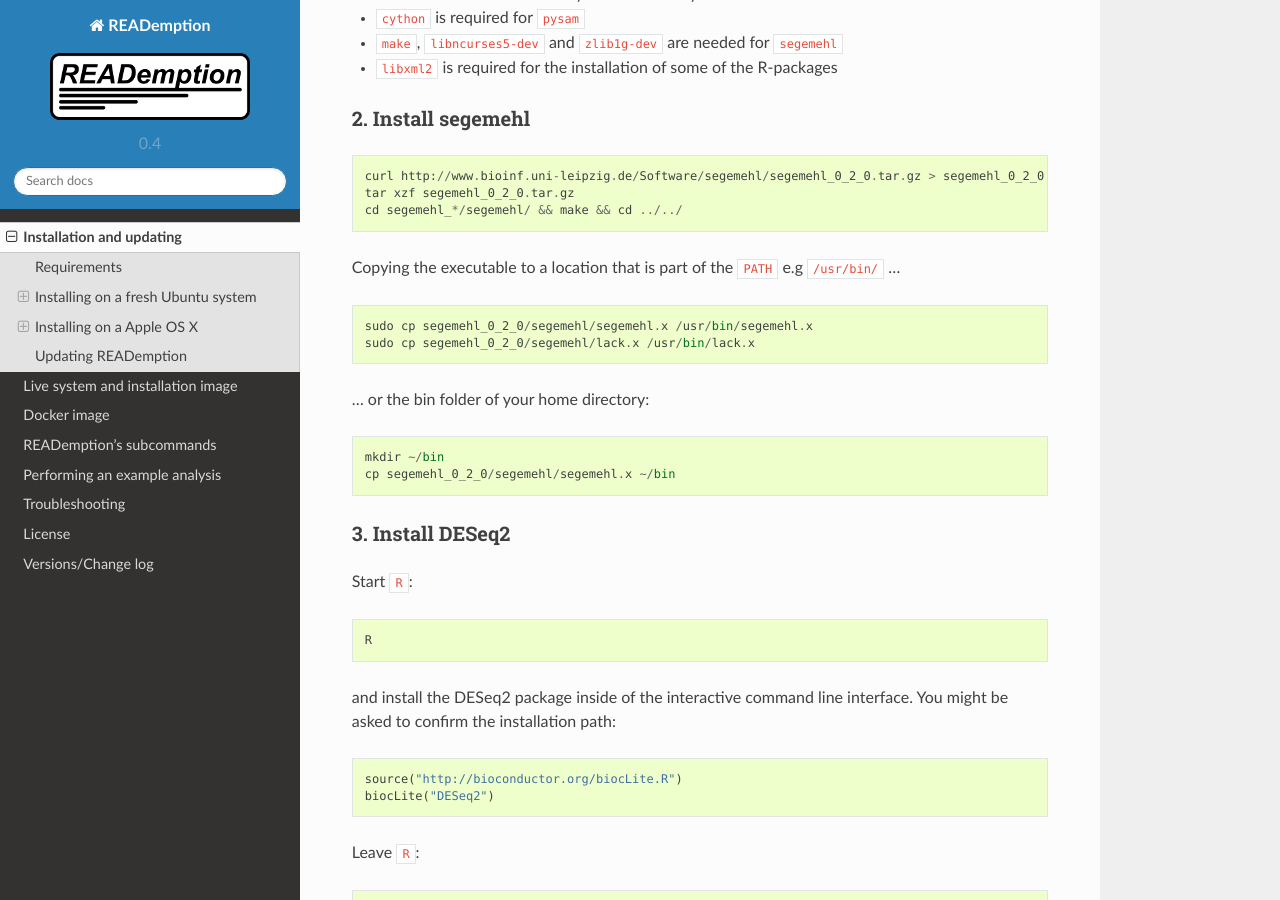
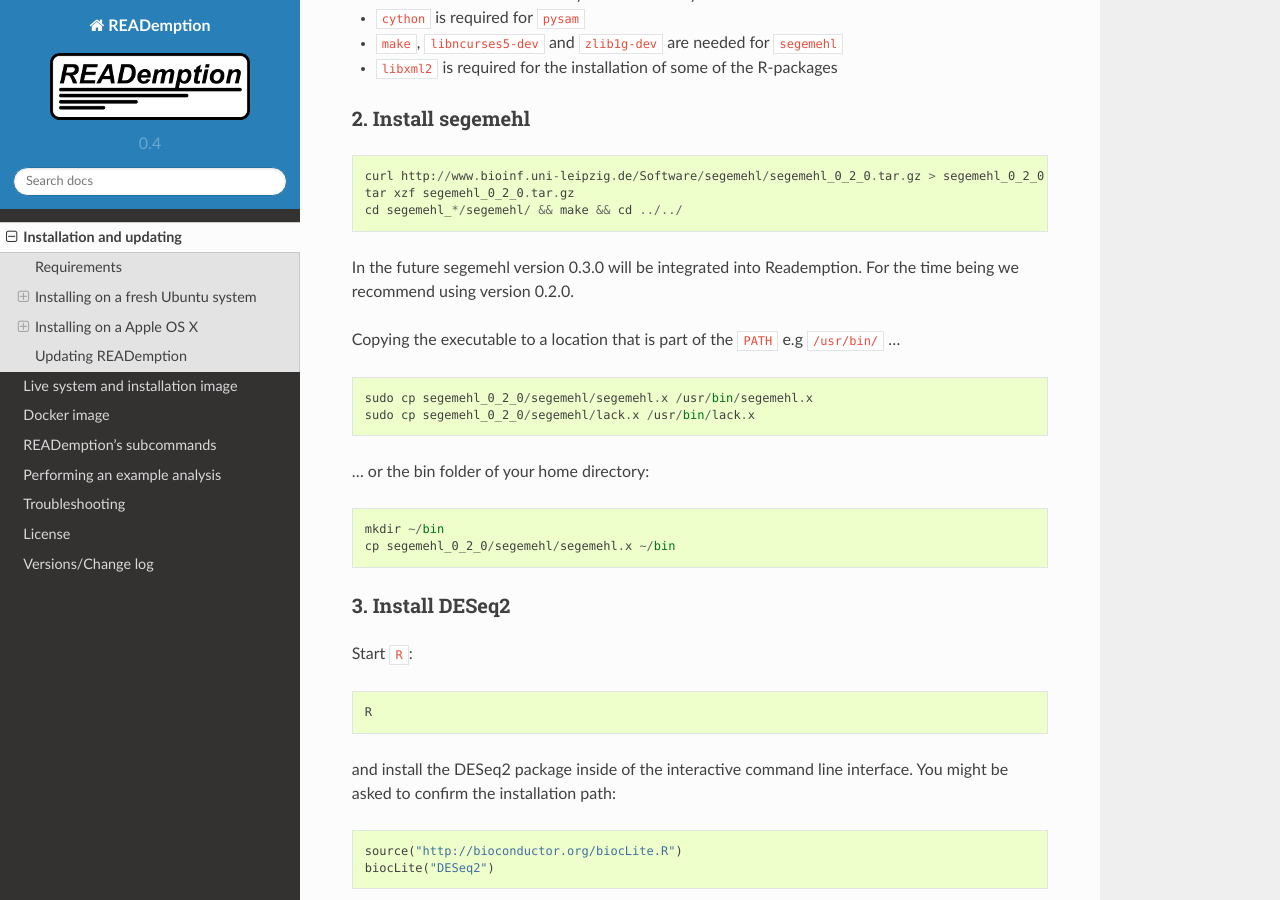
Before and after one commit to foerstner-lab/READemption, a Sphinx documentation site: the page built from docs/source/installation.rst, in a window 1280 px wide and 900 px high, scrolled down 908 px. Built offline with Sphinx 7.4.7 and the Read the Docs theme 2.0.0, drawn with Linux system fonts in a browser that asks for light colours.

Commit message:
Update installation.rst

```diff
--- a/docs/source/installation.rst
+++ b/docs/source/installation.rst
@@ -55,6 +55,8 @@ Some comments:
   curl http://www.bioinf.uni-leipzig.de/Software/segemehl/segemehl_0_2_0.tar.gz > segemehl_0_2_0.tar.gz
   tar xzf segemehl_0_2_0.tar.gz
   cd segemehl_*/segemehl/ && make && cd ../../
+
+In the future segemehl version 0.3.0 will be integrated into Reademption. For the time being we recommend using version 0.2.0.
 
 Copying the executable to a location that is part of the ``PATH`` e.g
 ``/usr/bin/`` ...
```
